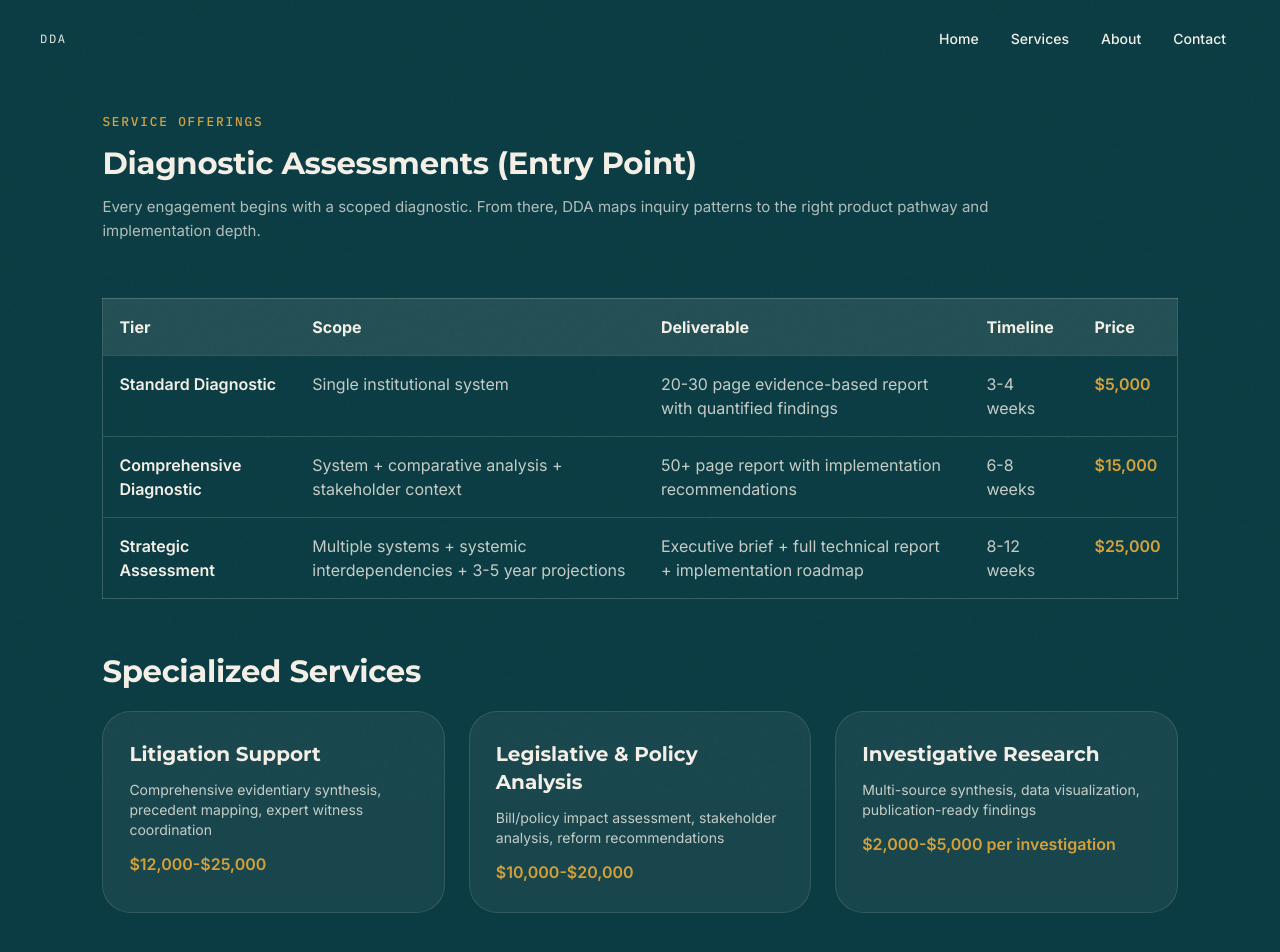
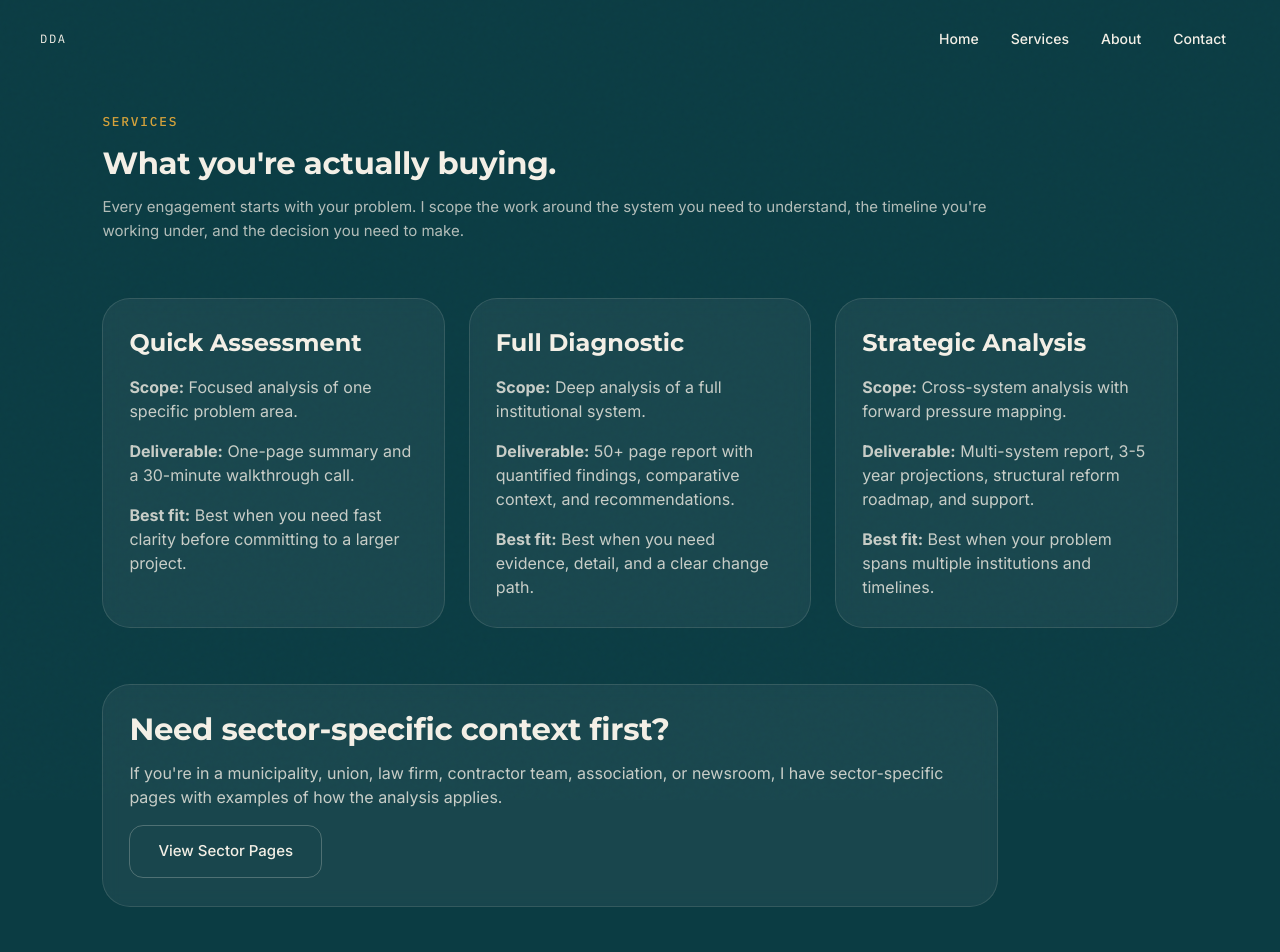
Before and after one commit to davidoyle/DDA, a React (Vite) app: page /services in a window 1280 px wide. Shown: the top 952 px of the page. Built offline with nearby package versions, Linux system fonts and the light colour scheme.

Commit message:
Rewrite homepage messaging and align core site pages

```diff
--- a/src/App.tsx
+++ b/src/App.tsx
@@ -5,6 +5,8 @@ import HomePage from './pages/HomePage';
 import ServicesPage from './pages/ServicesPage';
 import AboutPage from './pages/AboutPage';
 import ContactPage from './pages/ContactPage';
+import PrivacyPolicyPage from './pages/PrivacyPolicyPage';
+import TermsPage from './pages/TermsPage';
 import BookingConfirmationPage from './pages/BookingConfirmationPage';
 import ConsultationLandingPage from './pages/ConsultationLandingPage';
 
@@ -40,6 +42,8 @@ function App() {
           <Route path="services" element={<ServicesPage />} />
           <Route path="about" element={<AboutPage />} />
           <Route path="contact" element={<ContactPage />} />
+          <Route path="privacy" element={<PrivacyPolicyPage />} />
+          <Route path="terms" element={<TermsPage />} />
 
           <Route path="consultation" element={<ConsultationLandingPage />} />
           <Route path="consultation/municipality" element={<ConsultationLandingPage sector="municipality" />} />
--- a/src/pages/ContactPage.tsx
+++ b/src/pages/ContactPage.tsx
@@ -4,10 +4,12 @@ const ContactPage = () => {
       <section className="max-w-3xl space-y-8">
         <div className="space-y-4">
           <p className="eyebrow">Contact</p>
-          <h1 className="headline-md">Inquiry Intake</h1>
+          <h1 className="headline-md">You know what you need.</h1>
           <p className="body-text body-text-secondary">
-            Send a brief overview of your institutional system problem and timeline. DDA responds within 48 hours with a preliminary assessment and scoped options.
+            Tell me about your problem. Your timeline. Your budget range. I&apos;ll respond within 48 hours with a preliminary assessment and scope options.
           </p>
+          <p className="text-[#F3EFE6]/80">No sales call. No pitch deck. No discovery session.</p>
+          <p className="text-[#F3EFE6]/80">Just a conversation about whether I can help.</p>
         </div>
 
         <form className="card space-y-5" onSubmit={(event) => event.preventDefault()}>
@@ -17,23 +19,23 @@ const ContactPage = () => {
           </div>
 
           <div className="space-y-2">
-            <label htmlFor="problem" className="font-medium">Brief description of your system/problem</label>
-            <textarea id="problem" rows={5} className="w-full rounded-lg bg-[#F3EFE6]/10 border border-[#F3EFE6]/25 p-3" placeholder="Share context, known constraints, and decision stakes." />
+            <label htmlFor="problem" className="font-medium">Tell me your problem</label>
+            <textarea id="problem" rows={5} className="w-full rounded-lg bg-[#F3EFE6]/10 border border-[#F3EFE6]/25 p-3" placeholder="What is happening in your system?" />
           </div>
 
           <div className="grid gap-5 md:grid-cols-2">
             <div className="space-y-2">
-              <label htmlFor="timeline" className="font-medium">Preferred timeline</label>
-              <input id="timeline" type="text" className="w-full rounded-lg bg-[#F3EFE6]/10 border border-[#F3EFE6]/25 p-3" placeholder="e.g. Report needed in 6 weeks" />
+              <label htmlFor="timeline" className="font-medium">Timeline</label>
+              <input id="timeline" type="text" className="w-full rounded-lg bg-[#F3EFE6]/10 border border-[#F3EFE6]/25 p-3" placeholder="When do you need the answer?" />
             </div>
 
             <div className="space-y-2">
-              <label htmlFor="budget" className="font-medium">Budget range (optional)</label>
-              <input id="budget" type="text" className="w-full rounded-lg bg-[#F3EFE6]/10 border border-[#F3EFE6]/25 p-3" placeholder="e.g. $10,000-$20,000" />
+              <label htmlFor="budget" className="font-medium">Budget range</label>
+              <input id="budget" type="text" className="w-full rounded-lg bg-[#F3EFE6]/10 border border-[#F3EFE6]/25 p-3" placeholder="Optional" />
             </div>
           </div>
 
-          <button type="submit" className="btn-primary">Submit Inquiry</button>
+          <button type="submit" className="btn-primary">Tell Me Your Problem</button>
         </form>
       </section>
     </div>
--- a/src/pages/HomePage.tsx
+++ b/src/pages/HomePage.tsx
@@ -1,87 +1,209 @@
 import { Link } from 'react-router-dom';
 
-const serviceCategories = [
+const sectors = [
   {
-    title: 'Regulatory & Compliance Systems',
-    audience: 'Government agencies, regulatory bodies, compliance-driven organizations',
-    analysis: 'Enforcement effectiveness, policy implementation, systemic bias',
-    work: 'WorkSafeBC enforcement analysis, penalty pattern identification, regulatory capture documentation.',
+    title: 'Municipalities',
+    copy: "Your budget projections are incomplete. You need to see what's coming.",
+    path: '/consultation/municipality',
   },
   {
-    title: 'Financial & Operational Systems',
-    audience: 'Public and private sector leaders, CFOs, budget authorities',
-    analysis: 'Cost structures, budget impacts, financial sustainability',
-    work: 'Municipal repricing analysis, Manulife risk diagnostic, $570M surplus gap, $10B cost-shift to taxpayers.',
+    title: 'Unions',
+    copy: 'Your members are losing. You need to know why.',
+    path: '/consultation/union',
   },
   {
-    title: 'Organizational & Advocacy Systems',
-    audience: 'Unions, associations, membership organizations',
-    analysis: 'Member outcomes, advocacy effectiveness, strategic alignment',
-    work: 'CFIB value audit (35% alignment), BCTF member ROI (0.0015), union acceptance gap ($111M), ILWU differential.',
+    title: 'Law Firms',
+    copy: 'Your cases need evidence. You need it fast.',
+    path: '/consultation/law-firm',
+  },
+  {
+    title: 'Contractors',
+    copy: 'Your exposure is invisible. You need to see it.',
+    path: '/consultation/contractor',
+  },
+  {
+    title: 'Associations',
+    copy: 'Your members are questioning value. You need proof.',
+    path: '/consultation/association',
+  },
+  {
+    title: 'Journalists',
+    copy: 'Your story needs depth. You need it sourced.',
+    path: '/consultation/journalist',
+  },
+];
+
+const processSteps = [
+  {
+    title: 'Step 1: You Tell Me The Problem',
+    copy: "Use the contact form. Tell me what's happening in your system. Your timeline. Your budget.",
+  },
+  {
+    title: 'Step 2: I Analyze The Public Data',
+    copy: 'I read the documents your organization publishes. Annual reports. Budgets. Policy. Decisions. I find the pattern.',
+  },
+  {
+    title: 'Step 3: You Get The Numbers',
+    copy: 'I give you a document. With evidence. With numbers. With what needs to change.',
+  },
+];
+
+const serviceTiers = [
+  {
+    title: 'Quick Assessment',
+    points: [
+      'One-page summary of your specific problem.',
+      '30-minute call to understand what it means.',
+      'You decide if you want to go deeper.',
+    ],
+  },
+  {
+    title: 'Full Diagnostic',
+    points: [
+      '50+ page report with analysis, context, and what needs to change.',
+      'Comparative data showing how you compare to peers.',
+      'Implementation recommendations grounded in evidence.',
+    ],
+  },
+  {
+    title: 'Strategic Analysis',
+    points: [
+      'Multiple systems analyzed together.',
+      '3-5 year projections of where the pressure comes.',
+      'Complete roadmap for structural reform.',
+      'Ongoing support as you implement.',
+    ],
   },
 ];
 
 const HomePage = () => {
   return (
-    <div className="pt-24 pb-20 px-6 lg:px-[8vw] space-y-16">
+    <div className="pt-24 pb-20 px-6 lg:px-[8vw] space-y-20">
       <section className="grid gap-10 lg:grid-cols-[1.2fr_1fr] items-center">
         <div className="space-y-6 max-w-3xl">
           <p className="eyebrow">DDA</p>
-          <h1 className="headline-lg">Institutional Systems Analysis</h1>
-          <p className="text-xl text-[#F3EFE6]/85 max-w-2xl">
-            Evidence-based diagnostics for public and private sector leaders.
+          <h1 className="headline-lg">I find what&apos;s broken in your system.</h1>
+          <p className="text-xl text-[#F3EFE6]/85 max-w-2xl">You get the numbers. You decide what to do.</p>
+          <p className="body-text body-text-secondary max-w-2xl">
+            Most organizations operate on assumptions about how their systems work. When reality diverges from those assumptions, the cost compounds silently until crisis forces recognition.
           </p>
           <p className="body-text body-text-secondary max-w-2xl">
-            Organizations operate on assumptions about how their systems work. When those assumptions diverge from reality, the cost compounds silently until crisis forces recognition. DDA provides forensic institutional analysis: we identify systemic failures, quantify their impact, and recommend structural reforms grounded in verifiable evidence.
+            I reverse-engineer that gap. I use public data—the documents your organization publishes but never looks at as a whole. I find the patterns. I quantify the impact. I hand you the evidence.
           </p>
+          <p className="body-text body-text-secondary max-w-2xl">Then you decide.</p>
           <div className="flex flex-wrap gap-4 pt-2">
-            <Link to="/services" className="btn-primary">View Service Offerings</Link>
-            <Link to="/contact" className="btn-secondary">Request a Preliminary Assessment</Link>
+            <Link to="/services" className="btn-primary">See How It Works</Link>
+            <Link to="/contact" className="btn-secondary">Tell Me Your Problem</Link>
           </div>
         </div>
+
         <div className="card p-8">
-          <h2 className="font-heading text-2xl mb-6">Assumed vs. Actual Performance</h2>
-          <div className="space-y-4">
-            <div>
-              <div className="flex justify-between text-sm text-[#F3EFE6]/70 mb-2">
-                <span>Assumed performance</span>
-                <span>89%</span>
-              </div>
-              <div className="w-full h-3 rounded-full bg-[#F3EFE6]/10 overflow-hidden">
-                <div className="h-full w-[89%] bg-[#D4A03A]" />
-              </div>
-            </div>
-            <div>
-              <div className="flex justify-between text-sm text-[#F3EFE6]/70 mb-2">
-                <span>Actual performance</span>
-                <span>52%</span>
-              </div>
-              <div className="w-full h-3 rounded-full bg-[#F3EFE6]/10 overflow-hidden">
-                <div className="h-full w-[52%] bg-[#6FC3D0]" />
-              </div>
-            </div>
-          </div>
-          <p className="mt-5 text-sm text-[#F3EFE6]/65">
-            DDA quantifies hidden deltas between expected system outcomes and measurable institutional results.
-          </p>
+          <h2 className="font-heading text-2xl mb-3">Assumed Performance vs Actual Performance</h2>
+          <p className="text-sm text-[#F3EFE6]/70 mb-6">The hidden gap is where pressure builds.</p>
+          <svg viewBox="0 0 320 220" className="w-full h-auto" role="img" aria-label="Graph showing a widening gap between assumed and actual performance">
+            <line x1="30" y1="20" x2="30" y2="190" stroke="rgba(243,239,230,0.35)" strokeWidth="2" />
+            <line x1="30" y1="190" x2="300" y2="190" stroke="rgba(243,239,230,0.35)" strokeWidth="2" />
+
+            <polyline
+              points="40,150 95,132 150,112 205,90 260,70"
+              fill="none"
+              stroke="#D4A03A"
+              strokeWidth="4"
+              strokeLinecap="round"
+            />
+            <polyline
+              points="40,165 95,165 150,160 205,152 260,140"
+              fill="none"
+              stroke="#6FC3D0"
+              strokeWidth="4"
+              strokeLinecap="round"
+            />
+
+            <text x="44" y="112" fill="#D4A03A" fontSize="11">Assumed Performance</text>
+            <text x="44" y="182" fill="#6FC3D0" fontSize="11">Actual Performance</text>
+          </svg>
         </div>
       </section>
 
       <section className="space-y-8">
         <div className="space-y-3 max-w-3xl">
-          <p className="eyebrow">Three Service Categories</p>
-          <h2 className="headline-md">Diagnostics aligned to institutional risk domains</h2>
+          <h2 className="headline-md">You have a specific problem.</h2>
+          <p className="text-xl text-[#F3EFE6]/85">These people do too.</p>
         </div>
 
         <div className="grid gap-6 md:grid-cols-2 lg:grid-cols-3">
-          {serviceCategories.map((category) => (
-            <article key={category.title} className="card space-y-4">
-              <h3 className="font-heading text-xl">{category.title}</h3>
-              <p className="text-sm text-[#F3EFE6]/75"><strong>For:</strong> {category.audience}</p>
-              <p className="text-sm text-[#F3EFE6]/75"><strong>We analyze:</strong> {category.analysis}</p>
-              <p className="text-sm text-[#F3EFE6]/75"><strong>DDA examples:</strong> {category.work}</p>
+          {sectors.map((sector) => (
+            <article key={sector.title} className="card space-y-5">
+              <h3 className="font-heading text-2xl">{sector.title}</h3>
+              <p className="text-[#F3EFE6]/80">{sector.copy}</p>
+              <Link to={sector.path} className="btn-secondary">Learn More</Link>
             </article>
           ))}
+        </div>
+      </section>
+
+      <section className="space-y-8">
+        <div className="space-y-3 max-w-3xl">
+          <h2 className="headline-md">The process is simple.</h2>
+        </div>
+
+        <div className="grid gap-6 lg:grid-cols-3">
+          {processSteps.map((step) => (
+            <article key={step.title} className="card space-y-3">
+              <h3 className="font-heading text-xl">{step.title}</h3>
+              <p className="text-[#F3EFE6]/80">{step.copy}</p>
+            </article>
+          ))}
+        </div>
+
+        <p className="text-lg text-[#F3EFE6]/85">You don&apos;t get a consulting project. You get an answer.</p>
+      </section>
+
+      <section className="space-y-8">
+        <div className="space-y-3 max-w-3xl">
+          <h2 className="headline-md">What you&apos;re actually buying.</h2>
+        </div>
+
+        <div className="grid gap-6 lg:grid-cols-3">
+          {serviceTiers.map((tier) => (
+            <article key={tier.title} className="card space-y-4">
+              <h3 className="font-heading text-2xl">{tier.title}</h3>
+              <ul className="space-y-2 text-[#F3EFE6]/80 list-disc list-inside">
+                {tier.points.map((point) => (
+                  <li key={point}>{point}</li>
+                ))}
+              </ul>
+            </article>
+          ))}
+        </div>
+      </section>
+
+      <section className="space-y-6 max-w-4xl">
+        <h2 className="headline-md">Who I am.</h2>
+        <p className="body-text body-text-secondary">
+          I&apos;m a forensic institutional analyst. I read public documents. I find patterns others miss. I quantify what&apos;s actually happening. I tell you the truth about your systems.
+        </p>
+        <p className="body-text body-text-secondary">I don&apos;t do consulting. I don&apos;t do meetings. I don&apos;t do &quot;stakeholder alignment.&quot;</p>
+        <p className="body-text body-text-secondary">I read. I analyze. I write. I deliver.</p>
+        <p className="body-text body-text-secondary">
+          I work at speed because I don&apos;t have overhead. I work alone. I work from public data. Every claim I make is sourced. Every number is verifiable.
+        </p>
+        <p className="body-text body-text-secondary">
+          I&apos;ve been inside broken systems. I know what they cost. I know how to find the gap between what people think is happening and what&apos;s actually happening.
+        </p>
+        <p className="body-text body-text-secondary">That&apos;s what I do.</p>
+        <Link to="/about" className="btn-secondary">Learn More</Link>
+      </section>
+
+      <section className="card space-y-4 max-w-4xl">
+        <h2 className="headline-md">You know what you need.</h2>
+        <p className="text-[#F3EFE6]/80">
+          Tell me about your problem. Your timeline. Your budget range. I&apos;ll respond within 48 hours with a preliminary assessment and scope options.
+        </p>
+        <p className="text-[#F3EFE6]/80">No sales call. No pitch deck. No discovery session.</p>
+        <p className="text-[#F3EFE6]/80">Just a conversation about whether I can help.</p>
+        <div>
+          <Link to="/contact" className="btn-primary">Tell Me Your Problem</Link>
         </div>
       </section>
     </div>
--- a/src/pages/ServicesPage.tsx
+++ b/src/pages/ServicesPage.tsx
@@ -1,45 +1,23 @@
 import { Link } from 'react-router-dom';
-import { sectorKeys, sectorConfig } from '../lib/consultationContent';
 
-const diagnosticTiers = [
+const tiers = [
   {
-    tier: 'Standard Diagnostic',
-    scope: 'Single institutional system',
-    deliverable: '20-30 page evidence-based report with quantified findings',
-    timeline: '3-4 weeks',
-    price: '$5,000',
+    tier: 'Quick Assessment',
+    scope: 'Focused analysis of one specific problem area.',
+    deliverable: 'One-page summary and a 30-minute walkthrough call.',
+    fit: 'Best when you need fast clarity before committing to a larger project.',
   },
   {
-    tier: 'Comprehensive Diagnostic',
-    scope: 'System + comparative analysis + stakeholder context',
-    deliverable: '50+ page report with implementation recommendations',
-    timeline: '6-8 weeks',
-    price: '$15,000',
+    tier: 'Full Diagnostic',
+    scope: 'Deep analysis of a full institutional system.',
+    deliverable: '50+ page report with quantified findings, comparative context, and recommendations.',
+    fit: 'Best when you need evidence, detail, and a clear change path.',
   },
   {
-    tier: 'Strategic Assessment',
-    scope: 'Multiple systems + systemic interdependencies + 3-5 year projections',
-    deliverable: 'Executive brief + full technical report + implementation roadmap',
-    timeline: '8-12 weeks',
-    price: '$25,000',
-  },
-];
-
-const specializedServices = [
-  {
-    service: 'Litigation Support',
-    description: 'Comprehensive evidentiary synthesis, precedent mapping, expert witness coordination',
-    range: '$12,000-$25,000',
-  },
-  {
-    service: 'Legislative & Policy Analysis',
-    description: 'Bill/policy impact assessment, stakeholder analysis, reform recommendations',
-    range: '$10,000-$20,000',
-  },
-  {
-    service: 'Investigative Research',
-    description: 'Multi-source synthesis, data visualization, publication-ready findings',
-    range: '$2,000-$5,000 per investigation',
+    tier: 'Strategic Analysis',
+    scope: 'Cross-system analysis with forward pressure mapping.',
+    deliverable: 'Multi-system report, 3-5 year projections, structural reform roadmap, and support.',
+    fit: 'Best when your problem spans multiple institutions and timelines.',
   },
 ];
 
@@ -47,67 +25,31 @@ const ServicesPage = () => {
   return (
     <div className="pt-28 pb-20 px-6 lg:px-[8vw] space-y-14">
       <section className="space-y-4 max-w-4xl">
-        <p className="eyebrow">Service Offerings</p>
-        <h1 className="headline-md">Diagnostic Assessments (Entry Point)</h1>
+        <p className="eyebrow">Services</p>
+        <h1 className="headline-md">What you&apos;re actually buying.</h1>
         <p className="body-text body-text-secondary">
-          Every engagement begins with a scoped diagnostic. From there, DDA maps inquiry patterns to the right product pathway and implementation depth.
+          Every engagement starts with your problem. I scope the work around the system you need to understand, the timeline you&apos;re working under, and the decision you need to make.
         </p>
       </section>
 
-      <section className="overflow-x-auto">
-        <table className="min-w-full border border-[#F3EFE6]/20 rounded-xl overflow-hidden text-left">
-          <thead className="bg-[#F3EFE6]/10">
-            <tr>
-              <th className="p-4">Tier</th>
-              <th className="p-4">Scope</th>
-              <th className="p-4">Deliverable</th>
-              <th className="p-4">Timeline</th>
-              <th className="p-4">Price</th>
-            </tr>
-          </thead>
-          <tbody>
-            {diagnosticTiers.map((item) => (
-              <tr key={item.tier} className="border-t border-[#F3EFE6]/15 align-top">
-                <td className="p-4 font-semibold">{item.tier}</td>
-                <td className="p-4 text-[#F3EFE6]/80">{item.scope}</td>
-                <td className="p-4 text-[#F3EFE6]/80">{item.deliverable}</td>
-                <td className="p-4 text-[#F3EFE6]/80">{item.timeline}</td>
-                <td className="p-4 text-[#D4A03A] font-semibold">{item.price}</td>
-              </tr>
-            ))}
-          </tbody>
-        </table>
+      <section className="grid gap-6 lg:grid-cols-3">
+        {tiers.map((item) => (
+          <article key={item.tier} className="card space-y-4">
+            <h2 className="font-heading text-2xl">{item.tier}</h2>
+            <p className="text-[#F3EFE6]/80"><strong>Scope:</strong> {item.scope}</p>
+            <p className="text-[#F3EFE6]/80"><strong>Deliverable:</strong> {item.deliverable}</p>
+            <p className="text-[#F3EFE6]/80"><strong>Best fit:</strong> {item.fit}</p>
+          </article>
+        ))}
       </section>
 
-      <section className="space-y-6">
-        <h2 className="headline-md">Specialized Services</h2>
-        <div className="grid gap-6 md:grid-cols-3">
-          {specializedServices.map((item) => (
-            <article key={item.service} className="card space-y-3">
-              <h3 className="font-heading text-xl">{item.service}</h3>
-              <p className="text-[#F3EFE6]/80 text-sm">{item.description}</p>
-              <p className="text-[#D4A03A] font-semibold">{item.range}</p>
-            </article>
-          ))}
-        </div>
-      </section>
-
-      <section className="space-y-4 max-w-5xl">
-        <h2 className="headline-md">Sector Consultation Pages</h2>
+      <section className="card space-y-4 max-w-4xl">
+        <h2 className="headline-md">Need sector-specific context first?</h2>
         <p className="text-[#F3EFE6]/80">
-          Choose your sector-specific 30-minute consultation page:
+          If you&apos;re in a municipality, union, law firm, contractor team, association, or newsroom, I have sector-specific pages with examples of how the analysis applies.
         </p>
-        <div className="grid gap-3 md:grid-cols-2 lg:grid-cols-3">
-          {sectorKeys.map((sector) => (
-            <Link
-              key={sector}
-              to={`/consultation/${sector}`}
-              className="card hover:border-[#D4A03A]/60 transition-colors"
-            >
-              <p className="font-semibold">{sectorConfig[sector].label}</p>
-              <p className="text-sm text-[#F3EFE6]/70">{sectorConfig[sector].headline}</p>
-            </Link>
-          ))}
+        <div>
+          <Link to="/consultation" className="btn-secondary">View Sector Pages</Link>
         </div>
       </section>
     </div>
```
Also changed, not shown: src/components/Layout.tsx (+5 -3 lines), src/pages/AboutPage.tsx (+16 -20 lines), src/pages/PrivacyPolicyPage.tsx (added, +14 -0 lines), src/pages/TermsPage.tsx (added, +14 -0 lines).
